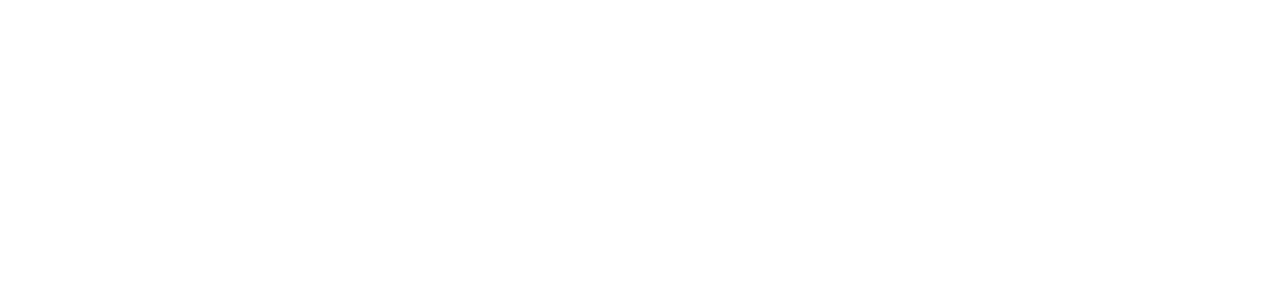
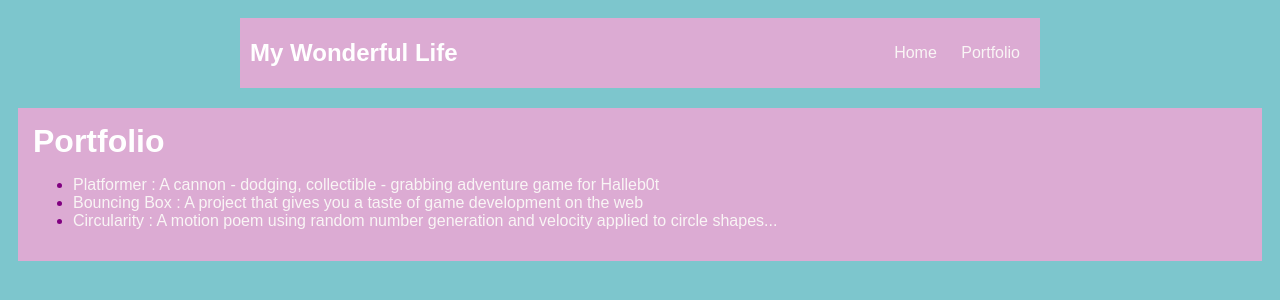
Before and after one commit to molinaAdri/molinaAdri, a plain HTML site: page portfolio.html in a window 1280 px wide. Drawn offline with Linux system fonts and the light colour scheme.

Commit message:
<message about commit>

```diff
--- a/portfolio.html
+++ b/portfolio.html
@@ -0,0 +1,33 @@
+<!DOCTYPE HTML>
+<html>
+    <head>
+        <title>Adrianna Molina Website</title>
+        <link rel="stylesheet" href="style.css">
+    </head>
+    <body>
+      <div id="all-contents">
+        <nav>
+            <h1>My Wonderful Life</h1>
+            <ul id="nav-ul">
+                <li class="nav-li">
+                <a class="nav-a" href="index.html">Home</a>
+                </li>
+                <li class="nav-li">
+                <a class="nav-a" href="portfolio.html">Portfolio</a>
+                </li>
+            </ul>
+         </nav>
+      </div>
+         <main>
+            <div class="content">
+            <h1>Portfolio</h1>
+            <ul id="portfolio">
+                <li><a href="projects/platformer/">Platformer : A cannon - dodging, collectible - grabbing adventure game for Halleb0t</a></li>
+                <li><a href="projects/bouncing-box/">Bouncing Box : A project that gives you a taste of game development on the web </a></li>
+                <li><a href="projects/circularity/">Circularity : A motion poem using random number generation and velocity applied to circle shapes...</a></li>
+
+            </ul>
+            </div>
+         </main>
+    </body>
+</html>
```
Also changed, not shown: index.html (+3 -6 lines), projects/platformer/platformer.js (+15 -4 lines).
